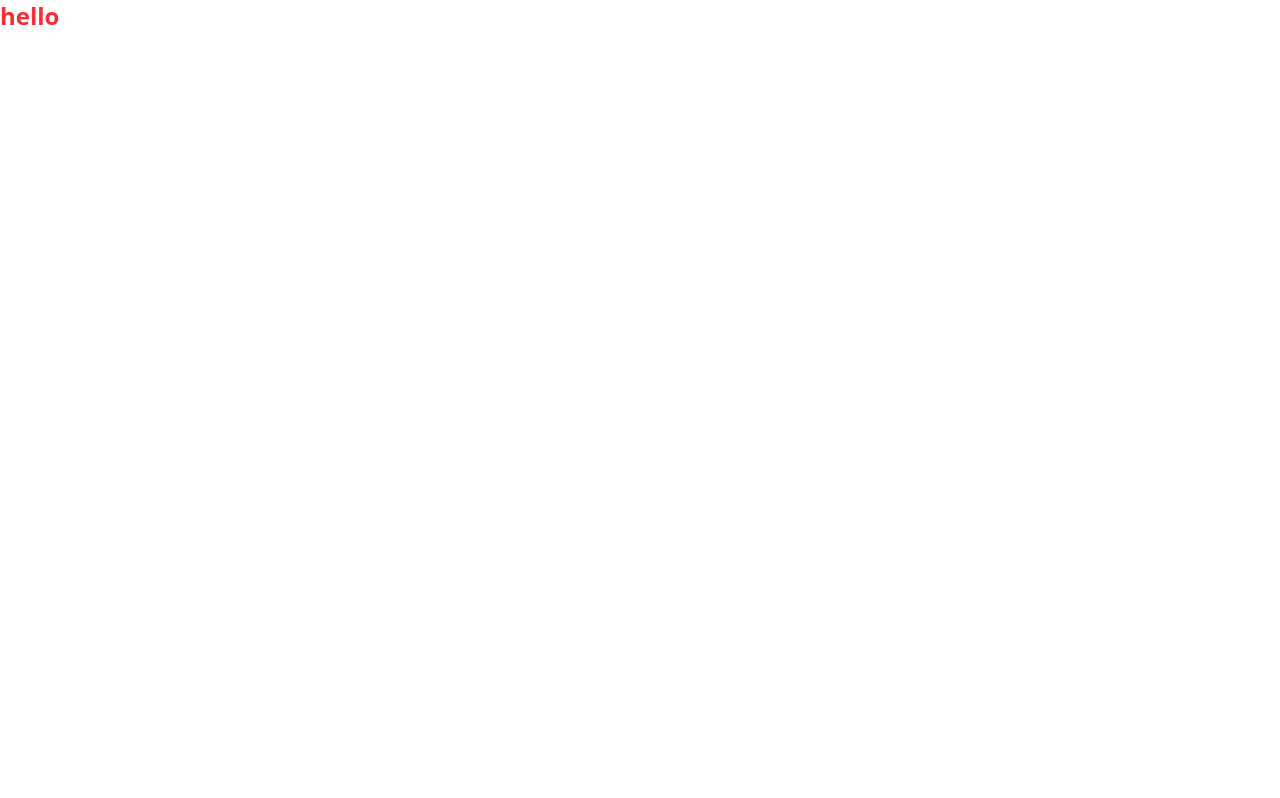
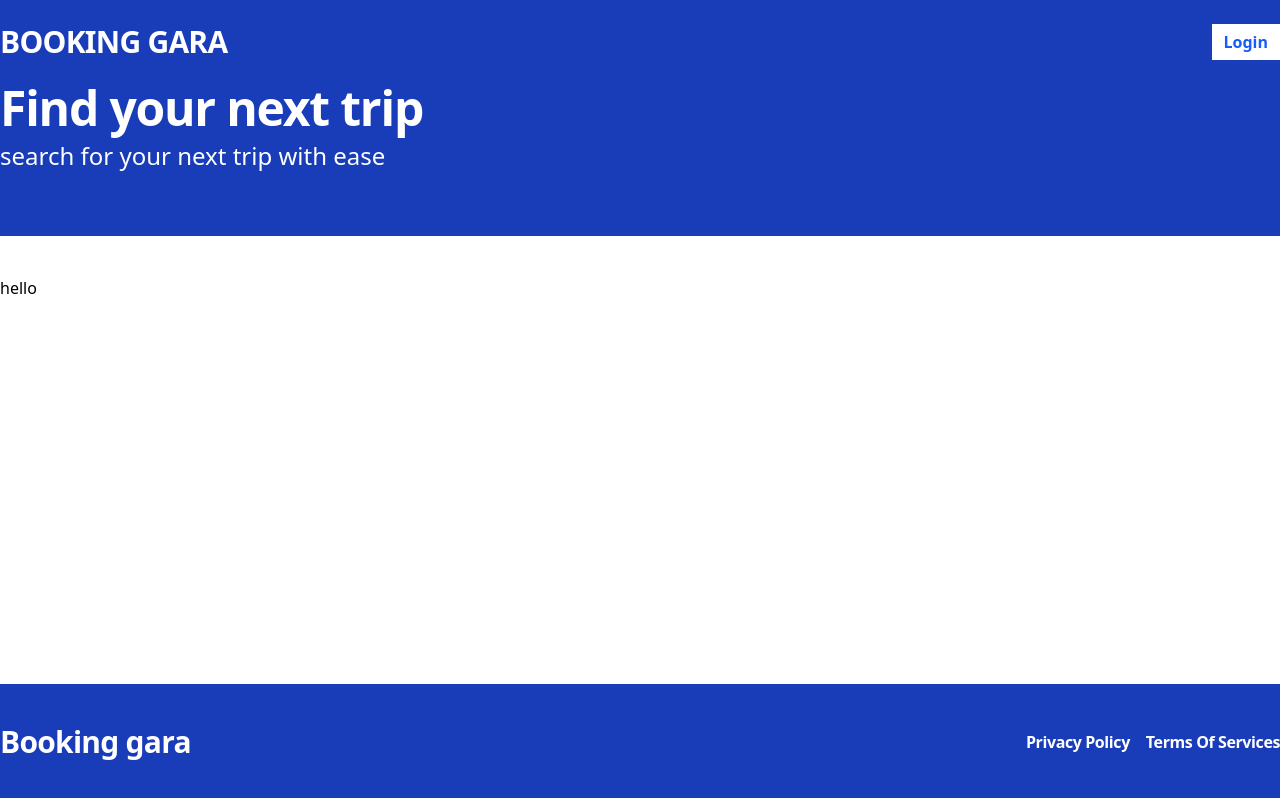
Before and after one commit to sujansince2003/Booking-Sytem-fullstack, a React (Vite) app in the folder client/: page / in a window 1280 px wide. Built offline with nearby package versions, Linux system fonts and the light colour scheme.

Commit message:
defined routes and layout wrapper

```diff
--- a/client/package.json
+++ b/client/package.json
@@ -13,6 +13,7 @@
     "@tailwindcss/vite": "^4.1.7",
     "react": "^19.1.0",
     "react-dom": "^19.1.0",
+    "react-router-dom": "^7.6.0",
     "tailwindcss": "^4.1.7"
   },
   "devDependencies": {
--- a/client/src/App.tsx
+++ b/client/src/App.tsx
@@ -1,10 +1,22 @@
+import {
+  BrowserRouter as Router,
+  Routes,
+  Route,
+  Navigate,
+} from "react-router-dom";
 import "./App.css";
+import Layout from "./layout/Layout";
 
 function App() {
   return (
-    <div>
-      <h1 className="text-2xl font-bold text-red-500">hello</h1>
-    </div>
+    <Router>
+      <Routes>
+        <Route path="/" element={<Layout>hello</Layout>} />
+        <Route path="/home" element={<Layout>Home</Layout>} />
+        <Route path="/about" element={<Layout>About</Layout>} />
+        <Route path="*" element={<Navigate to="/" />} />
+      </Routes>
+    </Router>
   );
 }
 
```
Also changed, not shown: 1 other file (tests, documents, lock files or other folders).
